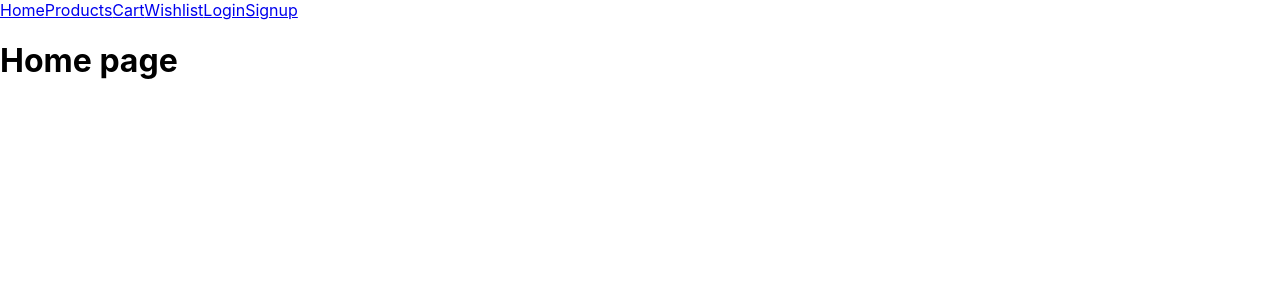
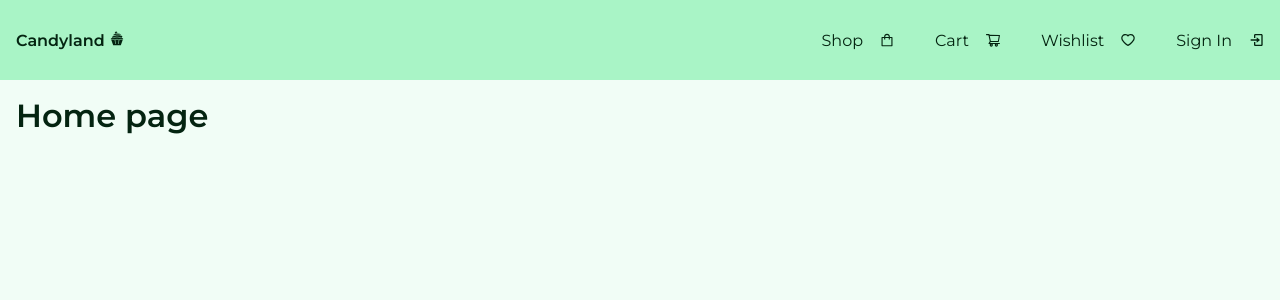
Before and after one commit to amlan-xyz/e-commerce, a React (Create React App) app in the folder client/: page / in a window 1280 px wide. Shown: the top 300 px of the page. Built offline with nearby package versions, Linux system fonts and the light colour scheme.

Commit message:
feat: styles added to navbar

```diff
--- a/client/package.json
+++ b/client/package.json
@@ -8,6 +8,7 @@
     "@testing-library/user-event": "^13.5.0",
     "react": "^18.2.0",
     "react-dom": "^18.2.0",
+    "react-icons": "^4.11.0",
     "react-router": "^6.16.0",
     "react-router-dom": "^6.16.0",
     "react-scripts": "5.0.1",
--- /dev/null
+++ b/client/src/App.css
@@ -0,0 +1,10 @@
+.main {
+  background-color: var(--background-color);
+  outline-style: solid;
+  font-size: 16px;
+}
+
+.main__container {
+  min-height: 92vh;
+  padding: 1rem;
+}
--- a/client/src/App.js
+++ b/client/src/App.js
@@ -1,5 +1,6 @@
 import { useEffect } from "react";
 import { Route, Routes } from "react-router-dom";
+import "./App.css";
 //pages
 import { Login } from "./pages/Auth/Login";
 import { Signup } from "./pages/Auth/Signup";
@@ -16,10 +17,8 @@ import { fetchUserProfile } from "./actions/auth.action";
 import { useAuthContext } from "./contexts/auth.context";
 import { Wishlist } from "./pages/Wishlist/Wishlist";
 import { RequiresAuth } from "./utils/auth";
-
 function App() {
   const { dispatch } = useAuthContext();
-
   const getUserDetails = async () => {
     const token = localStorage.getItem("token");
     if (token) {
@@ -35,8 +34,9 @@ function App() {
   }, []);
 
   return (
+    <div className="main">
+      <Navbar />
       <div className="main__container">
-      <Navbar />
         <Routes>
           <Route path="/" element={<Home />} />
           <Route
@@ -75,6 +75,7 @@ function App() {
           <Route path="/signup" element={<Signup />} />
         </Routes>
       </div>
+    </div>
   );
 }
 
--- /dev/null
+++ b/client/src/components/Navbar/Navbar.css
@@ -0,0 +1,60 @@
+.navigation {
+  background-color: var(--secondary-color);
+  height: 10vh;
+  justify-content: space-between;
+  align-items: center;
+  padding: 0 1rem;
+  position: sticky;
+  top: 0;
+}
+
+.navigation__header {
+  font-weight: 600;
+}
+
+.primary__navigation {
+  margin-top: 10vh;
+  padding: 2rem;
+  background-color: var(--secondary-color);
+  flex-direction: column;
+  position: fixed;
+  inset: 0 0 0 200%;
+  align-items: flex-end;
+  gap: 2.5rem;
+  transition: ease-in-out 300ms;
+}
+
+.navigation__btn {
+  border: none;
+  background-color: var(--secondary-color);
+  font-weight: 600;
+}
+
+#show-nav.primary__navigation {
+  inset: 0 0 0 30%;
+  transition: ease-out 300ms;
+}
+
+.navigation__link {
+  display: flex;
+  align-items: center;
+}
+
+.navigation__icon {
+  margin-left: 1rem;
+}
+
+@media (min-width: 768px) {
+  #show-toggle {
+    display: none;
+  }
+
+  .primary__navigation {
+    position: sticky;
+    top: 0;
+    flex-direction: row;
+    margin-top: 0;
+    padding: 0;
+    transition: none;
+  }
+}
--- a/client/src/components/Navbar/Navbar.jsx
+++ b/client/src/components/Navbar/Navbar.jsx
@@ -1,33 +1,127 @@
-import { NavLink, useNavigate } from "react-router-dom";
+import { useState } from "react";
+import {
+  AiOutlineClose,
+  AiOutlineHeart,
+  AiOutlineShopping,
+  AiOutlineShoppingCart,
+  AiOutlineUserAdd,
+} from "react-icons/ai";
+import { BiLogIn, BiLogOut } from "react-icons/bi";
+import { FaBars } from "react-icons/fa";
+import { GiCupcake } from "react-icons/gi";
+import { NavLink } from "react-router-dom";
 import { useAuthContext } from "../../contexts/auth.context";
+import "./Navbar.css";
+
+const getActiveStyle = ({ isActive }) => ({
+  textDecoration: isActive ? "underline" : "",
+});
 export const Navbar = () => {
-  const { state, dispatch } = useAuthContext();
+  const { state } = useAuthContext();
+  const [toggleMenu, setToggleMenu] = useState(false);
 
-  const navigate = useNavigate();
+  const handleToggle = () => {
+    setToggleMenu(!toggleMenu);
+  };
 
-  const logout = () => {
-    localStorage.clear("token");
-    dispatch({ type: "LOGOUT" });
-    navigate("/login");
+  const handleLogout = () => {
+    localStorage.removeItem("token");
+    state.isLoggedIn = false;
+    state.user = null;
+    hideNav();
+  };
+
+  const hideNav = () => {
+    setToggleMenu(false);
   };
 
   return (
-    <nav className="navbar">
-      <NavLink to="/">Home</NavLink>
-      <NavLink to="/products">Products</NavLink>
-      <NavLink to="/cart">Cart</NavLink>
-      <NavLink to="/wishlist">Wishlist</NavLink>
-      {state.isLoggedIn === true ? (
+    <div className="navigation flex">
+      <header className="navigation__header">
+        Candyland <GiCupcake />
+      </header>
+      <nav>
+        <button
+          className="navigation__btn"
+          onClick={handleToggle}
+          id="show-toggle"
+        >
+          {toggleMenu ? <AiOutlineClose /> : <FaBars />}
+        </button>
+        <ul
+          className="primary__navigation flex"
+          id={toggleMenu ? "show-nav" : ""}
+        >
+          <li className="navigation__item">
+            <NavLink
+              onClick={hideNav}
+              to="/shop"
+              className="no__underline navigation__link"
+              style={getActiveStyle}
+            >
+              Shop
+              <AiOutlineShopping className="navigation__icon" />
+            </NavLink>
+          </li>
+          <li className="navigation__item">
+            <NavLink
+              onClick={hideNav}
+              to="/cart"
+              className="no__underline navigation__link"
+              style={getActiveStyle}
+            >
+              Cart
+              <AiOutlineShoppingCart className="navigation__icon" />
+            </NavLink>
+          </li>
+          <li className="navigation__item">
+            <NavLink
+              onClick={hideNav}
+              to="/wishlist"
+              className="no__underline navigation__link"
+              style={getActiveStyle}
+            >
+              Wishlist
+              <AiOutlineHeart className="navigation__icon" />
+            </NavLink>
+          </li>
+          {state.isLoggedIn ? (
             <>
-          <NavLink to="/profile">{state.user.username}</NavLink>
-          <NavLink onClick={logout}>Logout</NavLink>
+              <li className="navigation__item">
+                <NavLink
+                  onClick={hideNav}
+                  to="/profile"
+                  className="no__underline navigation__link"
+                  style={getActiveStyle}
+                >
+                  Profile
+                  <AiOutlineUserAdd className="navigation__icon" />
+                </NavLink>
+              </li>
+              <li className="navigation__item">
+                <NavLink
+                  to="/login"
+                  onClick={handleLogout}
+                  className="no__underline navigation__link"
+                  style={getActiveStyle}
+                >
+                  Logout
+                  <BiLogOut className="navigation__icon" />
+                </NavLink>
+              </li>
             </>
           ) : (
             <>
-          <NavLink to="/login">Login</NavLink>
-          <NavLink to="/signup">Signup</NavLink>
+              <li className="navigation__item">
+                <NavLink to="/login" className="no__underline navigation__link">
+                  Sign In
+                  <BiLogIn className="navigation__icon" />
+                </NavLink>
+              </li>
             </>
           )}
+        </ul>
       </nav>
+    </div>
   );
 };
--- a/client/src/index.css
+++ b/client/src/index.css
@@ -1,13 +1,39 @@
-body {
+@import url("https://fonts.googleapis.com/css2?family=Montserrat:wght@200;400;600&display=swap");
+
+:root {
+  --primary-color: #89f0b1;
+  --secondary-color: #a9f4c6;
+  --text-color: #042411;
+  --background-color: #f1fdf6;
+  --accent-color: #17ba56;
+  --shadow: rgba(0, 0, 0, 0.24) 0px 3px 8px;
+}
+* {
   margin: 0;
-  font-family: -apple-system, BlinkMacSystemFont, 'Segoe UI', 'Roboto', 'Oxygen',
-    'Ubuntu', 'Cantarell', 'Fira Sans', 'Droid Sans', 'Helvetica Neue',
-    sans-serif;
-  -webkit-font-smoothing: antialiased;
-  -moz-osx-font-smoothing: grayscale;
+  padding: 0;
+  box-sizing: border-box;
+  font-family: "Montserrat", sans-serif;
+  color: var(--text-color);
 }
 
-code {
-  font-family: source-code-pro, Menlo, Monaco, Consolas, 'Courier New',
-    monospace;
+ul {
+  list-style: none;
+  padding: 0;
+  margin: 0;
 }
+
+.icon {
+  margin: 0 0 0 0.5rem;
+}
+
+.fill__primary {
+  fill: var(--accent-color);
+}
+
+.flex {
+  display: flex;
+}
+
+.no__underline {
+  text-decoration: none;
+}
```
Also changed, not shown: 1 other file (tests, documents, lock files or other folders). Lines whose indentation alone changed are shown as unchanged.
